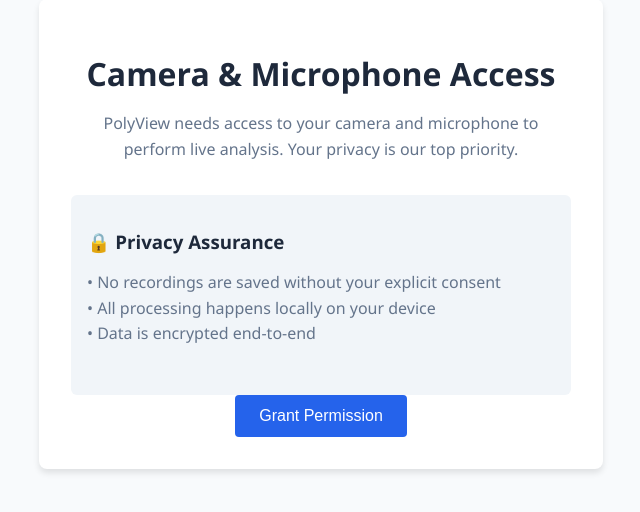
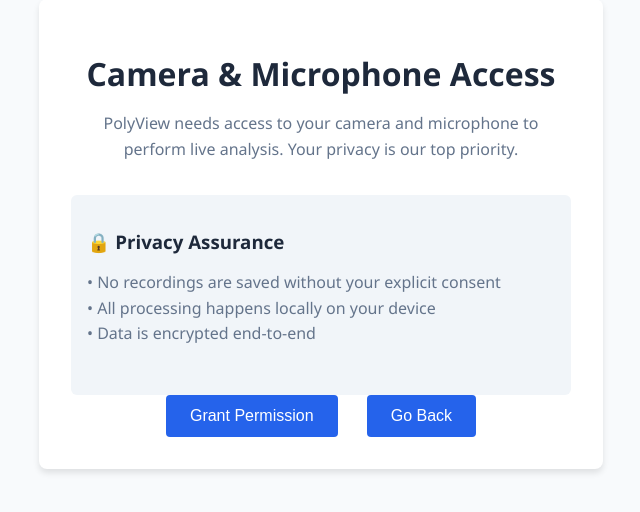
Before and after one commit to Keshav10Goel/Polyview, a Flask app: page /permission in a window 1280 px wide. Shown: the part 166-678 px from the top of the page, without its empty margins (319-959 px from the left). Run offline with Flask 3, Linux system fonts and the light colour scheme.

Commit message:
Update permission.html

```diff
--- a/backend/app/templates/permission.html
+++ b/backend/app/templates/permission.html
@@ -1,85 +1,3 @@
-<!-- <!DOCTYPE html>
-<html lang="en">
-<head>
-    <meta charset="UTF-8">
-    <meta name="viewport" content="width=device-width, initial-scale=1.0">
-    <title>PolyView - Permission</title>
-    <style>
-        :root {
-            --primary: #2563eb;
-            --dark: #1e293b;
-            --light: #f8fafc;
-        }
-
-        body {
-            background-color: var(--light);
-            font-family: 'Segoe UI', Tahoma, Geneva, Verdana, sans-serif;
-            display: flex;
-            justify-content: center;
-            align-items: center;
-            height: 100vh;
-            margin: 0;
-            text-align: center;
-        }
-
-        .permission-container {
-            background: white;
-            padding: 2rem;
-            border-radius: 8px;
-            box-shadow: 0 4px 6px rgba(0,0,0,0.1);
-            max-width: 500px;
-        }
-
-        h1 {
-            color: var(--dark);
-            margin-bottom: 1rem;
-        }
-
-        p {
-            color: #64748b;
-            margin-bottom: 2rem;
-        }
-
-        button {
-            padding: 0.75rem 1.5rem;
-            background: var(--primary);
-            color: white;
-            border: none;
-            border-radius: 4px;
-            cursor: pointer;
-            font-weight: 500;
-            font-size: 1rem;
-        }
-    </style>
-</head>
-<body>
-    <div class="permission-container">
-        <h1>Camera & Microphone Access</h1>
-        <p>PolyView needs access to your camera and microphone to perform live analysis. We do not store any data without your explicit consent.</p>
-        <button id="grantPermission">Grant Permission</button>
-    </div>
-
-    <script>
-        document.getElementById('grantPermission').addEventListener('click', async () => {
-            try {
-                // Request camera and microphone
-                const stream = await navigator.mediaDevices.getUserMedia({
-                    video: true,
-                    audio: true
-                });
-
-                // Stop the tracks immediately to show we don't use without consent
-                stream.getTracks().forEach(track => track.stop());
-
-                // Redirect to analysis page
-                window.location.href = 'analysis.html';
-            } catch (error) {
-                alert('Error: ' + error.message);
-            }
-        });
-    </script>
-</body>
-</html> -->
 <!DOCTYPE html>
 <html lang="en">
 <head>
@@ -171,9 +89,13 @@
         </div>
 
         <button id="grantPermission">Grant Permission</button>
+         <button onclick="ToIndex()" style="margin-left: 5%;"> Go Back</button>
     </div>
 
     <script>
+         function ToIndex() {
+            window.location.href = 'index.html';
+        }
         document.getElementById('grantPermission').addEventListener('click', async () => {
             try {
                 // Request camera and microphone
```
